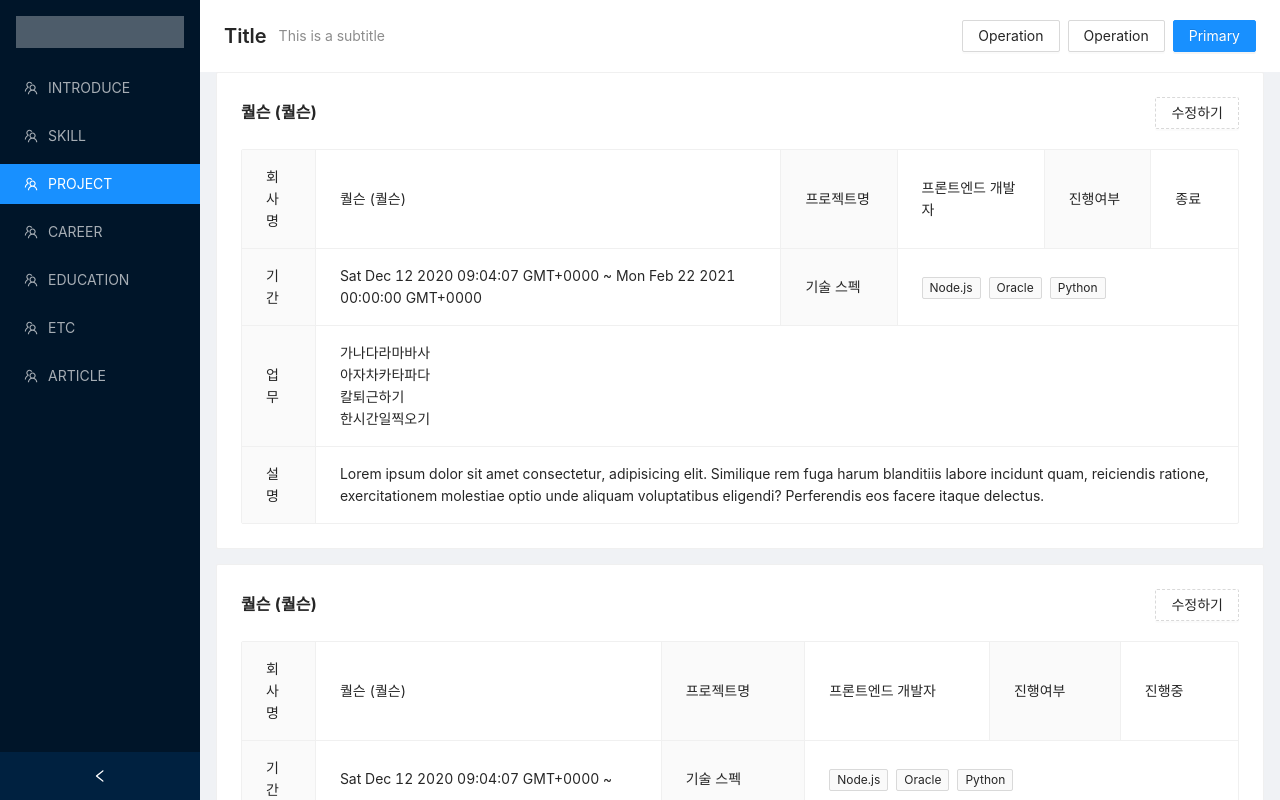
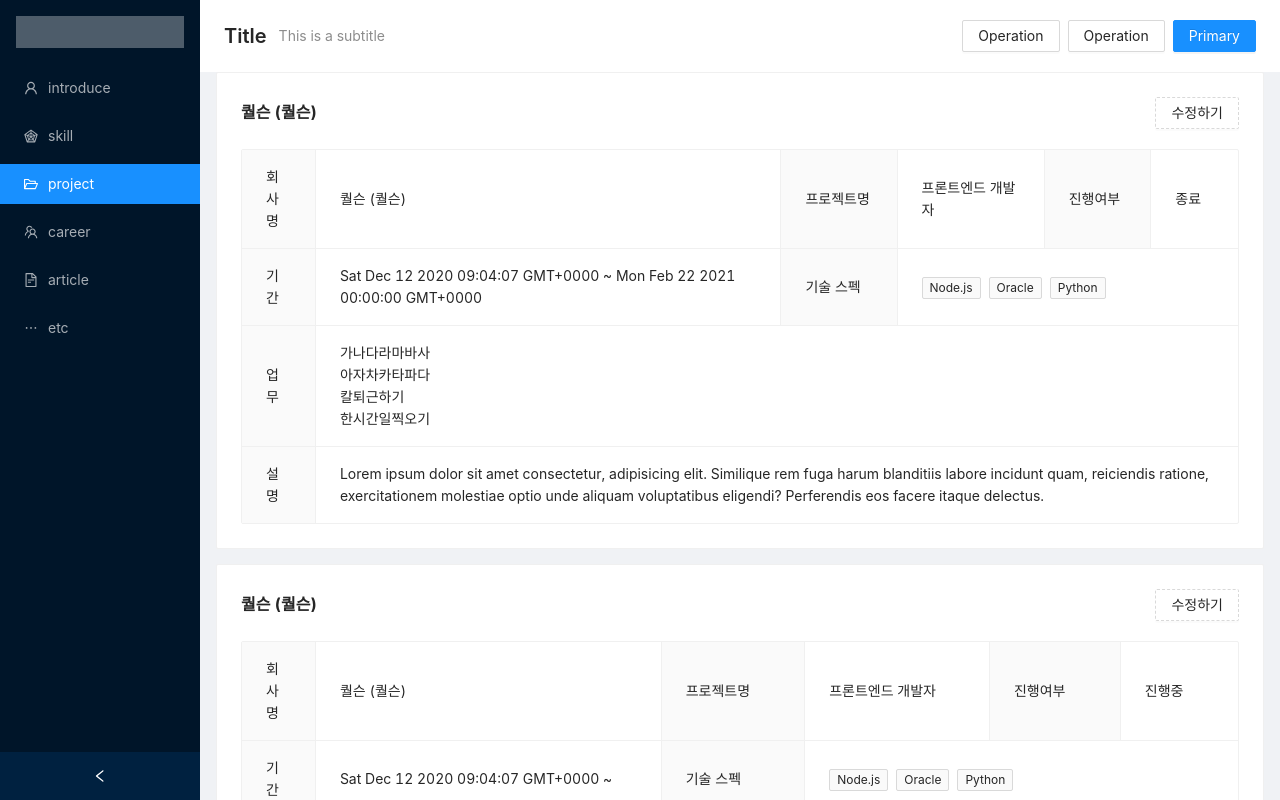
Before and after one commit to parkoon/resume-kit, a Next.js app: page /admin/project in a window 1280 px wide. Shown: the top 800 px of the page. Built offline with nearby package versions, Linux system fonts and the light colour scheme.

Commit message:
feat: update nav item

```diff
--- a/src/admin/components/AdminLayout/index.tsx
+++ b/src/admin/components/AdminLayout/index.tsx
@@ -2,12 +2,49 @@ import React, { useState } from 'react'
 import moment from 'moment'
 import { Layout, Menu, Button, PageHeader } from 'antd'
 import { useRouter } from 'next/dist/client/router'
-import { TeamOutlined } from '@ant-design/icons'
+import {
+  TeamOutlined,
+  UserOutlined,
+  FileTextOutlined,
+  RadarChartOutlined,
+  EllipsisOutlined,
+  FolderOpenOutlined,
+} from '@ant-design/icons'
 
 const { Content, Footer, Sider } = Layout
 
-// TODO. 아이템 구조 변경 (아이콘도 넣어야함, 아이콘 찾기)
-const NAV_ITEMS = ['introduce', 'skill', 'project', 'career', 'education', 'etc', 'article']
+const NAV_ITEMS = [
+  {
+    title: 'introduce',
+    icon: <UserOutlined />,
+    to: 'introduce',
+  },
+  {
+    title: 'skill',
+    icon: <RadarChartOutlined />,
+    to: 'skill',
+  },
+  {
+    title: 'project',
+    icon: <FolderOpenOutlined />,
+    to: 'project',
+  },
+  {
+    title: 'career',
+    icon: <TeamOutlined />,
+    to: 'career',
+  },
+  {
+    title: 'article',
+    icon: <FileTextOutlined />,
+    to: 'article',
+  },
+  {
+    title: 'etc',
+    icon: <EllipsisOutlined />,
+    to: 'etc',
+  },
+]
 
 type AdminLayoutProps = {
   children: React.ReactNode
@@ -35,9 +72,9 @@ function AdminLayout({ children, center, pageTitle, pageAction }: AdminLayoutPro
         />
 
         <Menu theme="dark" mode="inline" defaultSelectedKeys={[router.pathname.split('/')[2]]}>
-          {NAV_ITEMS.map((item) => (
-            <Menu.Item icon={<TeamOutlined />} key={item} onClick={() => router.push(item)}>
-              {item.toUpperCase()}
+          {NAV_ITEMS.map(({ title, to, icon }) => (
+            <Menu.Item icon={icon} key={to} onClick={() => router.push(to)}>
+              {title}
             </Menu.Item>
           ))}
         </Menu>
```
